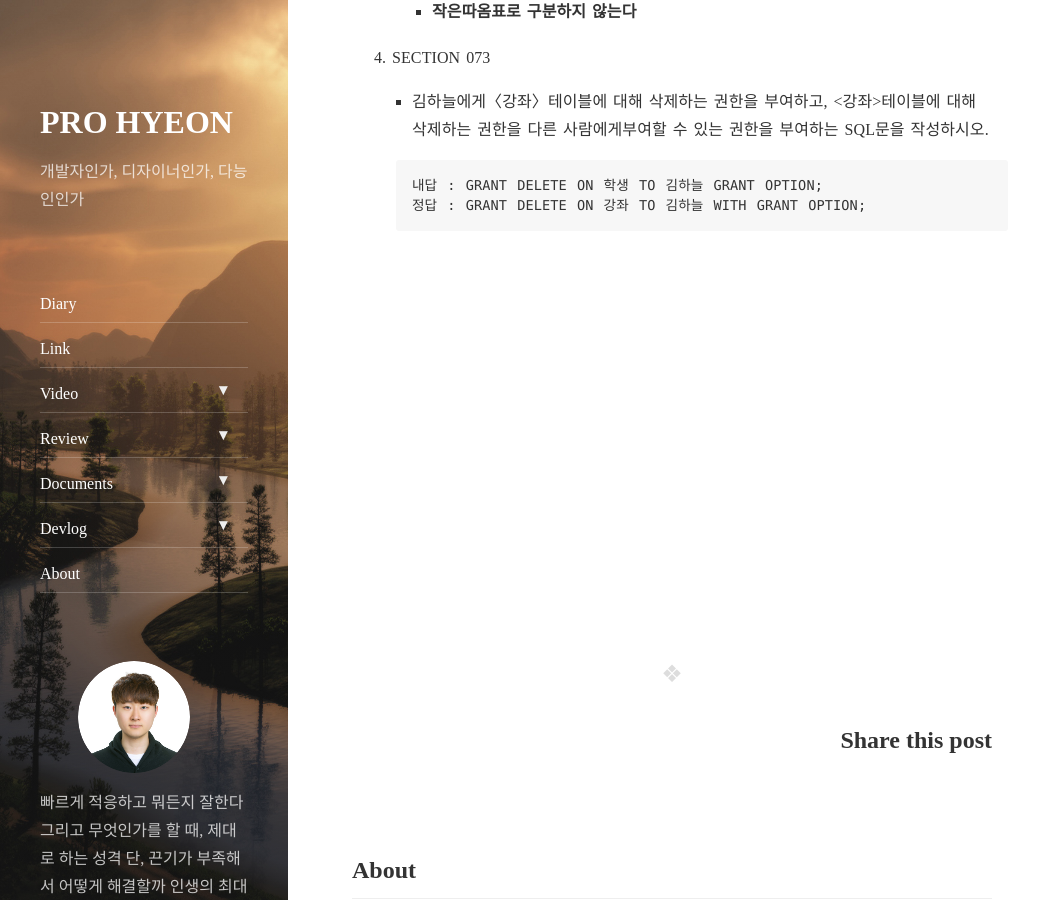
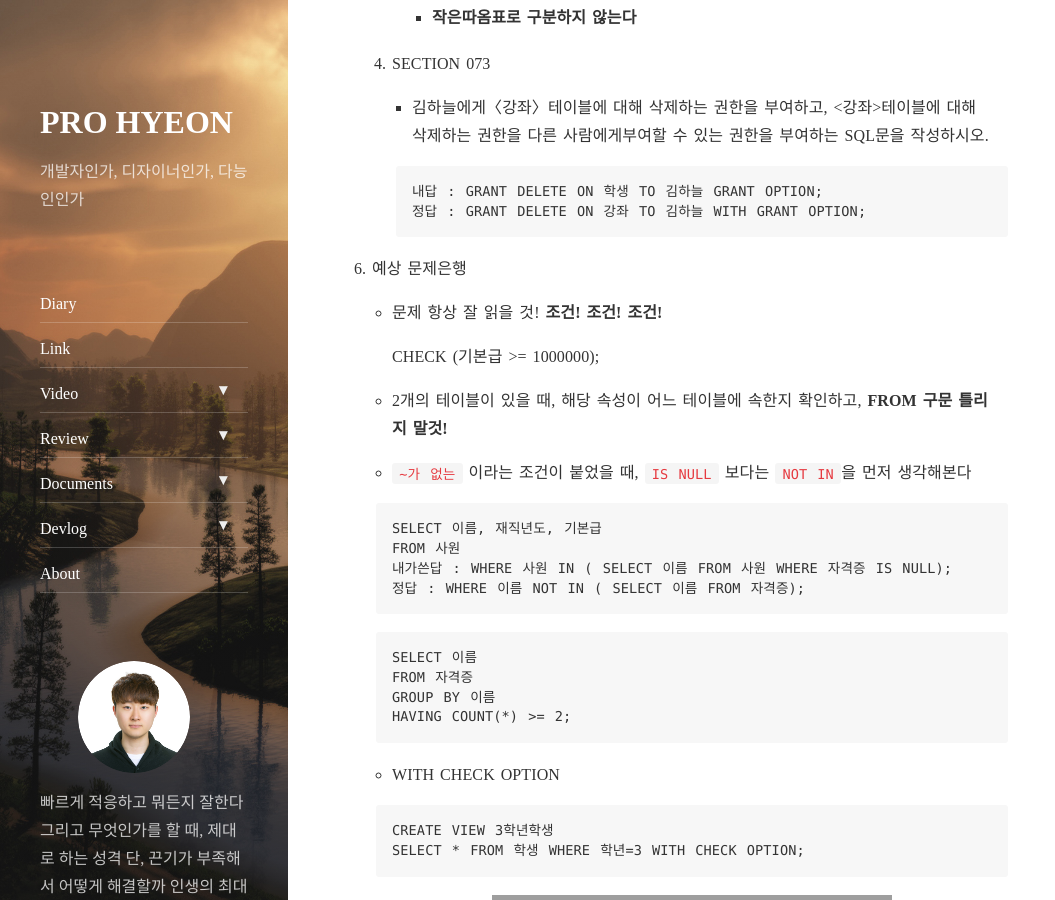
Before and after one commit to antaehyeon/antaehyeon.github.io, a Jekyll site: the page built from _posts/2018-06-28-정보처리기사 실기 암기노트 (데이터베이스 3장).md, in a window 1280 px wide and 900 px high, scrolled down 19917 px. Shown: the whole window, without its empty margins (0-1055 px from the left). Built offline with Jekyll 4.4.1, drawn with Linux system fonts in a browser that asks for light colours; nearby versions of some CDN libraries; comment, search, counter and statistics services are not loaded; some of the changed text lies outside the part shown; grey boxes are pictures that could not be loaded.

Commit message:
Docs: 기사 데이터베이스 SQL 예상문제은행 내용 추가

````diff
--- a/_posts/2018-06-28-정보처리기사 실기 암기노트 (데이터베이스 3장).md
+++ b/_posts/2018-06-28-정보처리기사 실기 암기노트 (데이터베이스 3장).md
@@ -199,7 +199,7 @@ comments: true
 
       외래키가 제약조건으로 들어간 경우, CHECK 생략 이후 id 는 전부 괄호() 를 사용한다.
 
-      ```
+      ```mysql
       내가 쓴 답
       FOREIGN KEY (dept) REFERENCES Department(name),
       	ON DELETE SET NULL,
@@ -212,7 +212,7 @@ comments: true
 
       외래키 부분에서의 ON DELETE, ON UPDATE 로 이루어지는 부분은 콤마(,) 를 찍지 않는다.
 
-      ```
+      ```mysql
       내가 쓴 답
       AS SELECT id, Course.name, Instructor.name
       정답
@@ -223,7 +223,7 @@ comments: true
 
       그리고 맨 뒤에 그냥 세미콜론(;) 넣어주면 된다.
 
-      ```
+      ```mysql
       내가 쓴 답
       CREATE UNIQUE INDEX Stud_idx
       	ON Student(ssn) ASC;
@@ -671,3 +671,56 @@ comments: true
         내답 : GRANT DELETE ON 학생 TO 김하늘 GRANT OPTION;
         정답 : GRANT DELETE ON 강좌 TO 김하늘 WITH GRANT OPTION;
         ```
+
+
+
+6. 예상 문제은행
+
+   - 문제 항상 잘 읽을 것! **조건! 조건! 조건!**
+
+     CHECK (기본급 >= 1000000);
+
+   - 2개의 테이블이 있을 때, 해당 속성이 어느 테이블에 속한지 확인하고, **FROM 구문 틀리지 말것!**
+
+   - `~가 없는` 이라는 조건이 붙었을 때, `IS NULL` 보다는 `NOT IN`을 먼저 생각해본다
+
+     ```mysql
+     SELECT 이름, 재직년도, 기본급
+     FROM 사원
+     내가쓴답 : WHERE 사원 IN ( SELECT 이름 FROM 사원 WHERE 자격증 IS NULL);
+     정답 : WHERE 이름 NOT IN ( SELECT 이름 FROM 자격증);
+     ```
+
+     ```mysql
+     SELECT 이름
+     FROM 자격증
+     GROUP BY 이름
+     HAVING COUNT(*) >= 2;
+     ```
+
+   - WITH CHECK OPTION
+
+     ```mysql
+     CREATE VIEW 3학년학생
+     SELECT * FROM 학생 WHERE 학년=3 WITH CHECK OPTION;
+     ```
+
+   - ![](https://i.imgur.com/VMWsK4P.png)
+
+   - ![](https://i.imgur.com/081Hx5e.png)
+
+   - 검색 결과가 오른차순으로 되있는지, 내림차순으로 되어있는지 확인 (문제에서 제시한 것 말고)
+
+     `<검색 결과>대로 표시하는 SQL문을 작성하시오.`
+
+   - ![](https://i.imgur.com/fFGW3Nb.png)
+
+     ```mysql
+     SELECT 상호, 총액
+     FROM 거래내역
+     WHERE 총액 IN (SELECT MAX(총액) FROM 거래내역);
+     ```
+
+     - iff 는...
+
+       ![](https://i.imgur.com/wpUeqVf.png)
````
